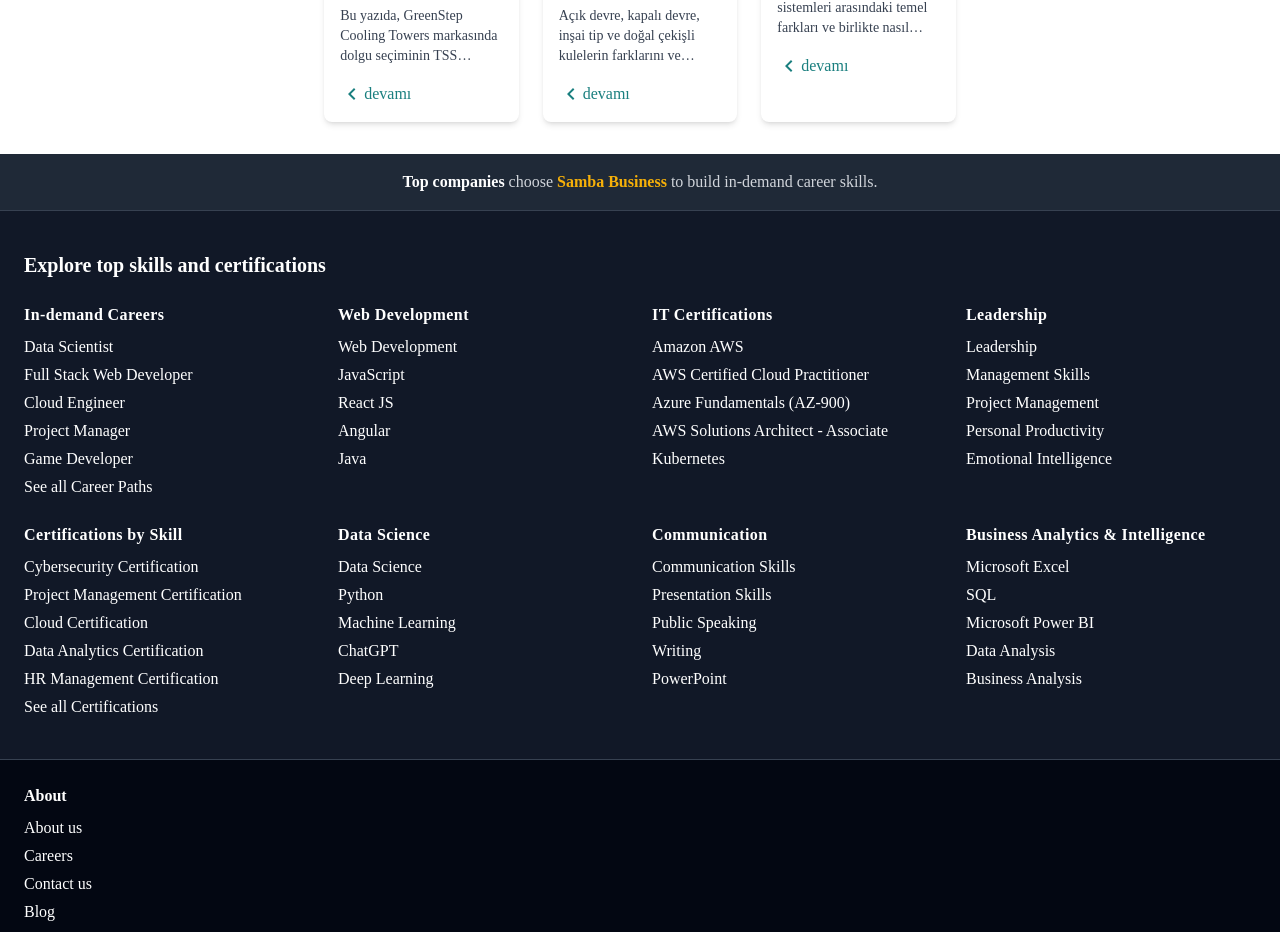
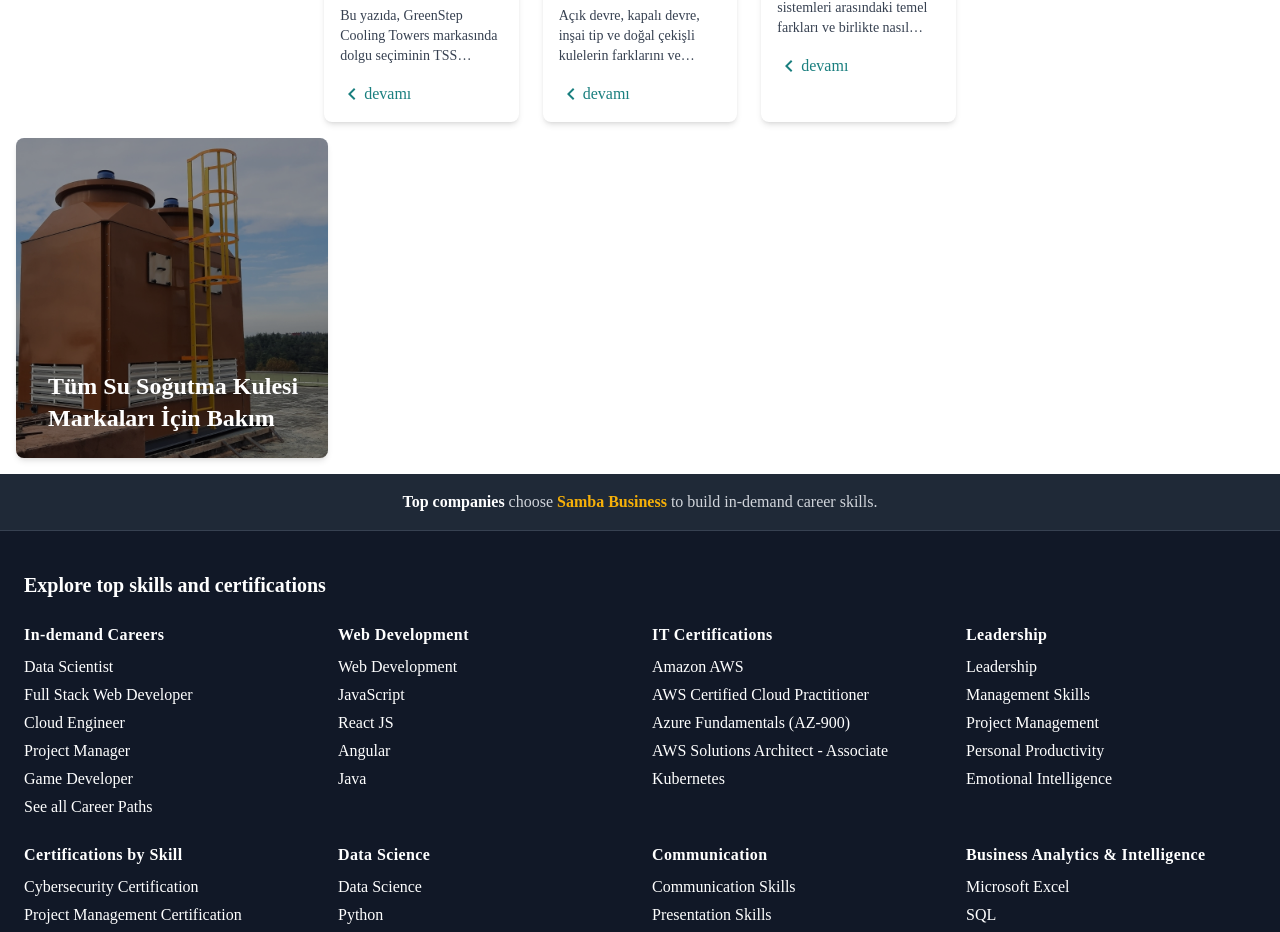
Before and after one commit to sambasoftwareuk/greenstep, a Next.js app: page /molecule in a window 1280 px wide. Shown: the part 5788-6720 px from the top of the page. Built offline with nearby package versions, Linux system fonts and the light colour scheme.

Commit message:
add new card with opacity hover

```diff
--- a/app/_molecules/productCardWithImage.jsx
+++ b/app/_molecules/productCardWithImage.jsx
@@ -87,3 +87,52 @@ const ProductCardWithImage = ({
 };
 
 export default ProductCardWithImage;
+
+export const OverlayImageCard = ({
+  title,
+  imageLink,
+  titlePosition = "bottom-left",
+  titleFontSize = "text-xl md:text-2xl",
+  button = false,
+  buttonLabel = "İNCELE",
+}) => {
+  const titlePositionMap = {
+    "top-left": "top-4 left-4",
+    "top-center": "top-4 left-1/2 transform -translate-x-1/2",
+    "top-right": "top-4 right-4",
+    center: "top-1/2 left-1/2 transform -translate-x-1/2 -translate-y-1/2",
+    "bottom-left": "bottom-4 left-4",
+    "bottom-center": "bottom-4 left-1/2 transform -translate-x-1/2",
+    "bottom-right": "bottom-4 right-4",
+  };
+
+  return (
+    <div
+      className="relative w-1/4 h-72 md:h-80 rounded-lg overflow-hidden group shadow-md transition-opacity duration-300"
+      style={{
+        backgroundImage: `url(${imageLink})`,
+        backgroundSize: "cover",
+        backgroundPosition: "center",
+      }}
+    >
+      {/* Overlay karartma */}
+      <div className="absolute inset-0 bg-black opacity-40 transition-opacity duration-300 ease-in-out group-hover:opacity-20"></div>
+
+      {/* Başlık */}
+      <div
+        className={`absolute z-10 px-4 py-2 text-white font-bold ${titleFontSize} ${
+          titlePositionMap[titlePosition] || "bottom-center"
+        }`}
+      >
+        {title}
+      </div>
+
+      {/* Opsiyonel buton */}
+      {button && (
+        <div className="absolute z-10 bottom-4 right-4">
+          <PrimaryButton label={buttonLabel} className="rounded-full" />
+        </div>
+      )}
+    </div>
+  );
+};
--- a/app/molecule/page.jsx
+++ b/app/molecule/page.jsx
@@ -18,9 +18,9 @@ import MainProductComponent from "../_components/MainProductComponent.jsx";
 import BlogCard from "../_molecules/blogCard";
 import blogData from "../mocks/blogData.json";
 import Breadcrumb from "../_molecules/breadCrumb";
+import { OverlayImageCard } from "../_molecules/productCardWithImage";
 
 const page = () => {
-
   return (
     <div className="p-4">
       <Breadcrumb />
@@ -122,6 +122,11 @@ const page = () => {
           ))}
         </div>
       </div>
+      <OverlayImageCard
+        title="Tüm Su Soğutma Kulesi Markaları İçin Bakım"
+        imageLink="/5.jpg"
+        overlayDarkness={0.5}
+      />
     </div>
   );
 };
```
